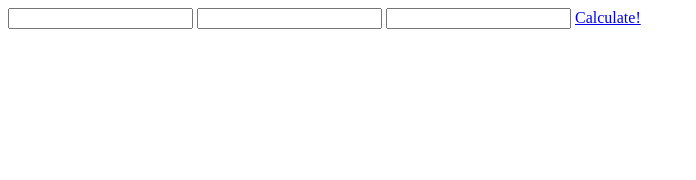
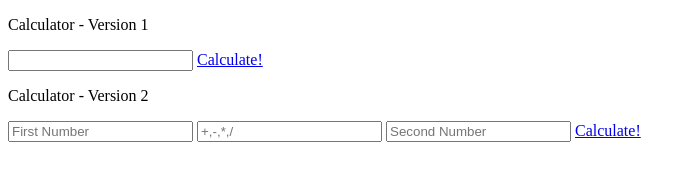
Before and after one commit to hack-front/JSforBeginner-exercises, a plain HTML site: page index.html in a window 1280 px wide. Shown: the whole page, without its empty margins (0-696 px from the left). Drawn offline with Linux system fonts and the light colour scheme.

Commit message:
different versions of calculator

```diff
--- a/calculator.js
+++ b/calculator.js
@@ -1,4 +1,4 @@
-function calculate(){
+function calculate1(){
 	var str = document.getElementById("input").value;
 	var characters = str.split('');
 
--- a/index.html
+++ b/index.html
@@ -6,19 +6,27 @@
 		<link rel="stylesheet" href="">
 	</head>
 	<body>
-		<div id="calculator">
-			<form>
-				<!-- <input type="text" id="input"> -->
-				<!-- <a href="#" onClick="calculate()">Calculate!</a> -->
-
-				<input type="text" id="number1">
-				<input type="text" id="operator">
-				<input type="text" id="number2">
 
 
+		<div id="calculator1">
+			<p>Calculator - Version 1</p>
+			<form>
+				<input type="text" id="input">
+				<a href="#" onClick="calculate1()">Calculate!</a>
+			</form>
+		</div>
+
+		<div id="calculator2">
+			<p>Calculator - Version 2</p>
+			<form>
+				<input type="text" id="number1" placeholder="First Number">
+				<input type="text" id="operator" placeholder="+,-,*,/">
+				<input type="text" id="number2" placeholder="Second Number">
 				<a href="#" onClick="calculate2()">Calculate!</a>
 			</form>
 		</div>
+
+
 		<script src="calculator.js"></script>
 	</body>
 </html>
```
